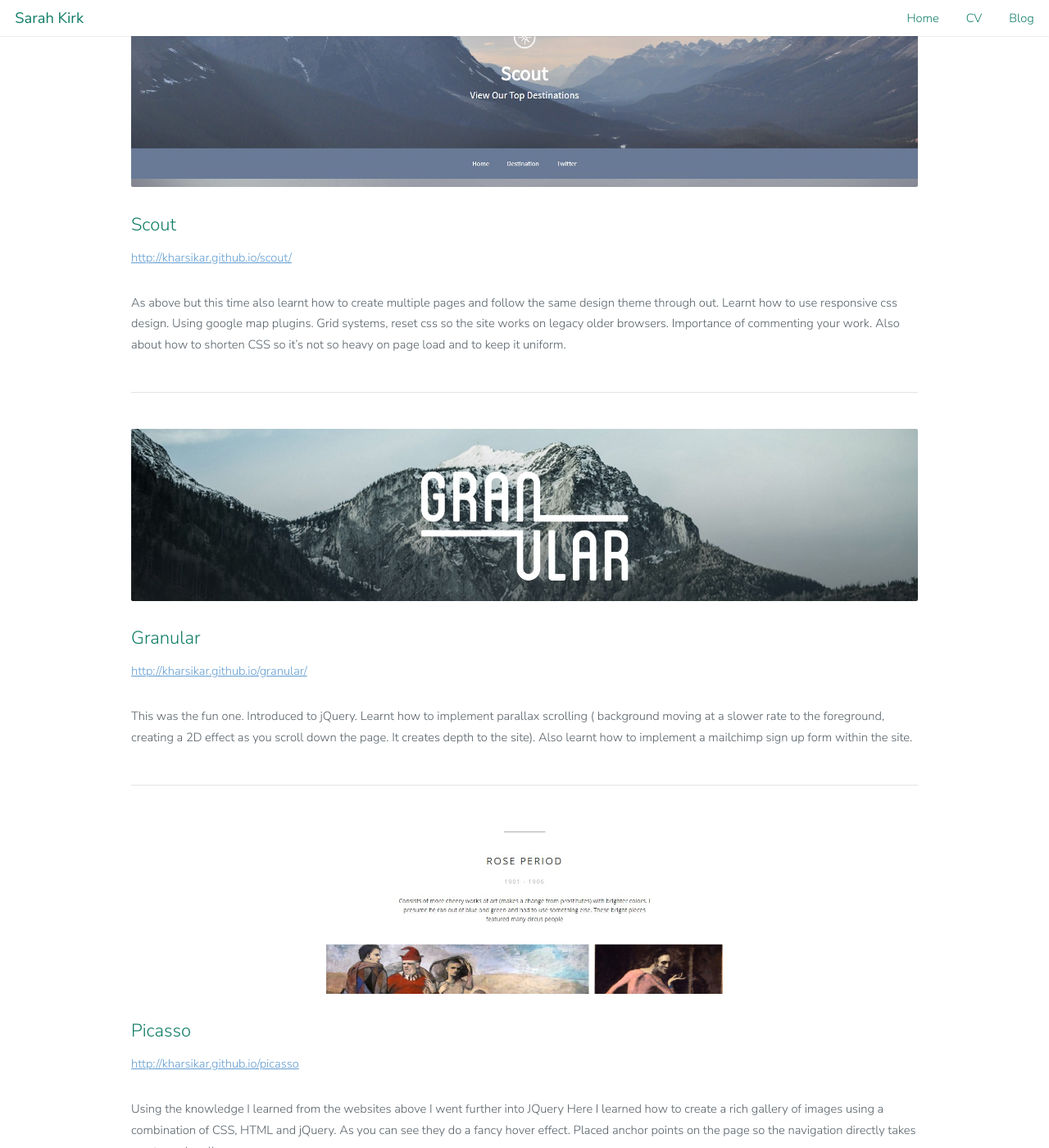
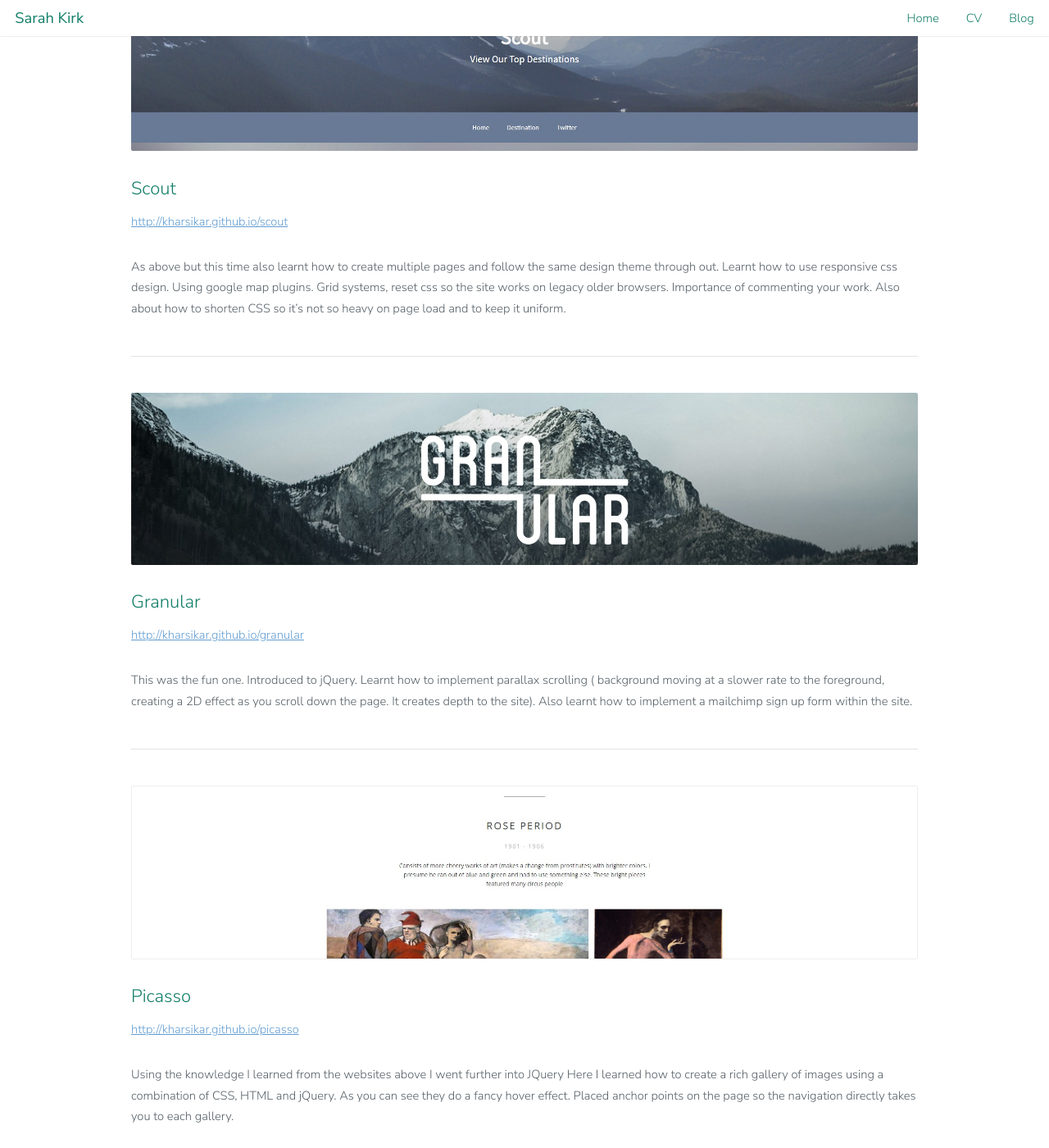
Before and after one commit to Kharsikar/kharsikar.github.io, a Jekyll site: the page built from _posts/2017-04-17-website-design.markdown, in a window 1280 px wide and 1400 px high, scrolled down 1019 px. Shown: the whole window at 82% size. Built offline with Jekyll 4.4.1, drawn with Linux system fonts in a browser that asks for light colours.

Commit message:
added style to picasso image

```diff
--- a/_posts/2017-04-17-website-design.markdown
+++ b/_posts/2017-04-17-website-design.markdown
@@ -22,7 +21,7 @@ This was the first initial site I made. Got to grips with HTML5 sections, naviga
 
 ## Scout
 
-<a href="http://kharsikar.github.io/scout/">http://kharsikar.github.io/scout/</a>
+<a href="http://kharsikar.github.io/scout/">http://kharsikar.github.io/scout</a>
 
 As above but this time also learnt how to create multiple pages and follow the same design theme through out. Learnt how to use responsive css design. Using google map plugins. Grid systems, reset css so the site works on legacy older browsers. Importance of commenting your work. Also about how to shorten CSS so it's not so heavy on page load and to keep it uniform.
 <hr>
@@ -30,11 +29,12 @@ As above but this time also learnt how to create multiple pages and follow the s
 
 ## Granular
 
-<a href="http://kharsikar.github.io/granular/">http://kharsikar.github.io/granular/</a>
+<a href="http://kharsikar.github.io/granular/">http://kharsikar.github.io/granular</a>
 
 This was the fun one. Introduced to jQuery. Learnt how to implement parallax scrolling ( background moving at a slower rate to the foreground, creating a 2D effect as you scroll down the page. It creates depth to the site). Also learnt how to implement a mailchimp sign up form within the site.
 <hr>
-<img src="{{ site.baseurl }}/images/Picasso.jpg" class="fit image">
+
+<img src="{{ site.baseurl }}/images/Picasso.jpg" class="fit image" style="border: 1px solid #eee;">
 
 ## Picasso
 [http://kharsikar.github.io/picasso](http://kharsikar.github.io/picasso)
```
Also changed, not shown: other parts of _posts/2017-04-17-website-design.markdown (+0 -1 lines).
